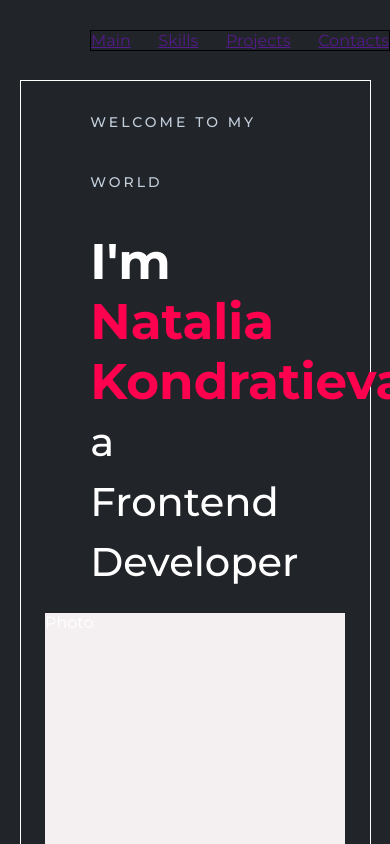
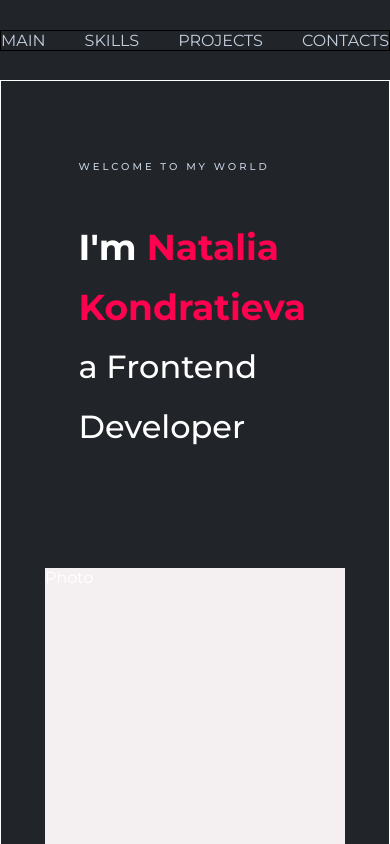
Before and after one commit to NatkaKon/portfolio, a React (Create React App) app: page / in a window 390 px wide. Shown: the top 844 px of the page. Built offline with nearby package versions, Linux system fonts and the light colour scheme.

Commit message:
update header block

```diff
--- a/src/common/styles/Container.module.css
+++ b/src/common/styles/Container.module.css
@@ -10,3 +10,9 @@
 
     flex-wrap: wrap;
 }
+
+@media screen and (max-width: 420px) {
+    .container{
+        width: 100%;
+    }
+}
--- a/src/header/nav/Nav.module.css
+++ b/src/header/nav/Nav.module.css
@@ -1,7 +1,27 @@
 .nav {
     border: 1px solid;
 
-    width: 300px;
+    width: 400px;
     display: flex;
     justify-content: space-between;
 }
+
+a {
+    font-weight: 400;
+    font-size: 16px;
+    color: #c4cfde;
+    text-decoration: none;
+    font-family: "Montserrat", sans-serif;
+    text-transform: uppercase;
+}
+
+a:hover {
+    color: #f6f6f6;
+}
+
+@media screen and (max-width:500px) {
+    a{
+
+    }
+
+}
--- a/src/index.css
+++ b/src/index.css
@@ -2,8 +2,6 @@
     box-sizing: border-box;
     margin: 0;
     padding: 0;
-
-
 }
 
 h2 {
--- a/src/main/Main.module.css
+++ b/src/main/Main.module.css
@@ -3,7 +3,8 @@
     background-color: #212529;
     color: #ffffff;
 }
-.subtitle{
+
+.subtitle {
     font-size: 14px;
     color: #c4cfde;
     letter-spacing: 3px;
@@ -12,15 +13,18 @@
     display: block;
     margin-bottom: 20px;
 }
+
 .about {
     width: 60%;
     font-size: 25px;
     line-height: 60px;
 }
-.name{
-   color: #FF014F;
+
+.name {
+    color: #FF014F;
 }
-.profession{
+
+.profession {
     font-size: 40px;
     line-height: 60px;
     font-weight: 500;
@@ -31,3 +35,26 @@
     width: 300px;
     height: 300px;
 }
+
+@media screen and (max-width: 525px) {
+    .about{
+        font-size: 20px;
+    }
+    .subtitle {
+        font-size: 12px;
+    }
+    .profession {
+        font-size: 36px;
+    }
+}
+@media screen and (max-width: 420px) {
+    .about{
+        font-size: 18px;
+    }
+    .subtitle {
+        font-size: 10px;
+    }
+    .profession {
+        font-size: 32px;
+    }
+}
```
